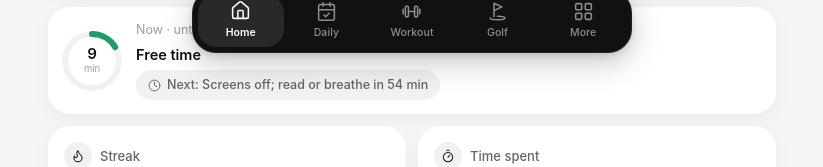
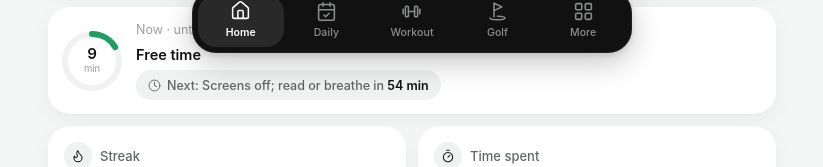
Before and after one commit to soulztek/golf-plan, a React (Vite) app: page / in a window 1280 px wide. Shown: the part 735-902 px from the top of the page, without its empty margins (228-1051 px from the left). Built offline with nearby package versions, Linux system fonts and the light colour scheme.

Commit message:
Next chip: wrap instead of truncating the time

```diff
--- a/src/App.tsx
+++ b/src/App.tsx
@@ -695,8 +695,8 @@ function EaseNote(props: { text: string }) {
 /** "Next: X in Y min" chip. */
 function NextChip(props: { label: string; mins: number; dark?: boolean }) {
   return (
-    <span style={{ display: "inline-flex", alignItems: "center", gap: 6, maxWidth: "100%", height: 30, padding: "0 12px", borderRadius: 999, background: props.dark ? "rgba(255,255,255,0.12)" : "var(--fill2)", color: props.dark ? "#fff" : "var(--text2)", fontSize: 12.5, fontWeight: 500 }}>
-      {I("clock", 13)}<span style={{ overflow: "hidden", textOverflow: "ellipsis", whiteSpace: "nowrap" }}>{`Next: ${props.label} in ${fmtIn(props.mins)}`}</span>
+    <span style={{ display: "inline-flex", alignItems: "center", gap: 6, maxWidth: "100%", minHeight: 30, padding: "5px 12px", borderRadius: 15, background: props.dark ? "rgba(255,255,255,0.12)" : "var(--fill2)", color: props.dark ? "#fff" : "var(--text2)", fontSize: 12.5, lineHeight: "17px", fontWeight: 500 }}>
+      {I("clock", 13)}<span>{`Next: ${props.label} in `}<b style={{ fontWeight: 600, color: props.dark ? "#fff" : "var(--text)", whiteSpace: "nowrap" }}>{fmtIn(props.mins)}</b></span>
     </span>
   );
 }
```
